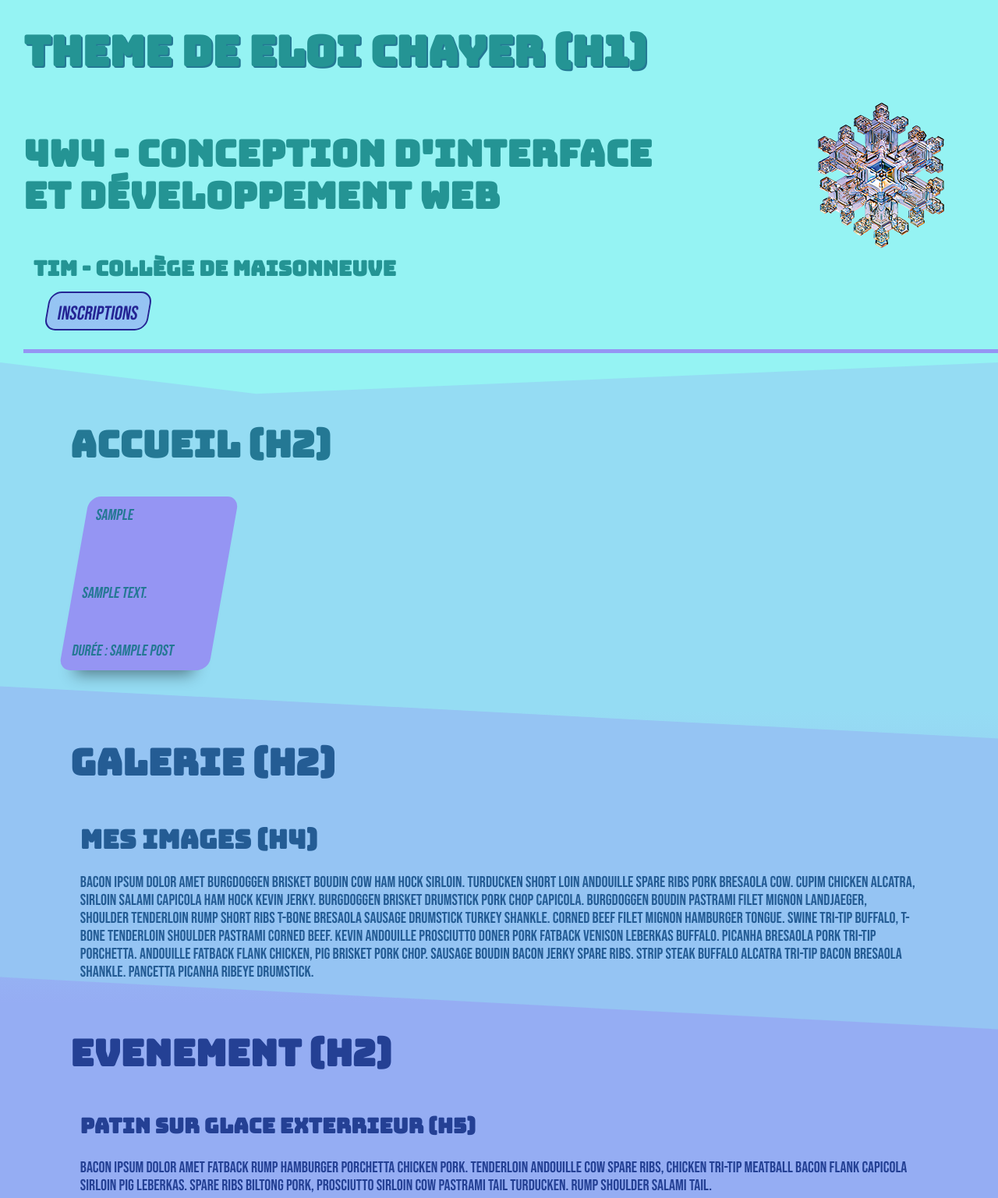
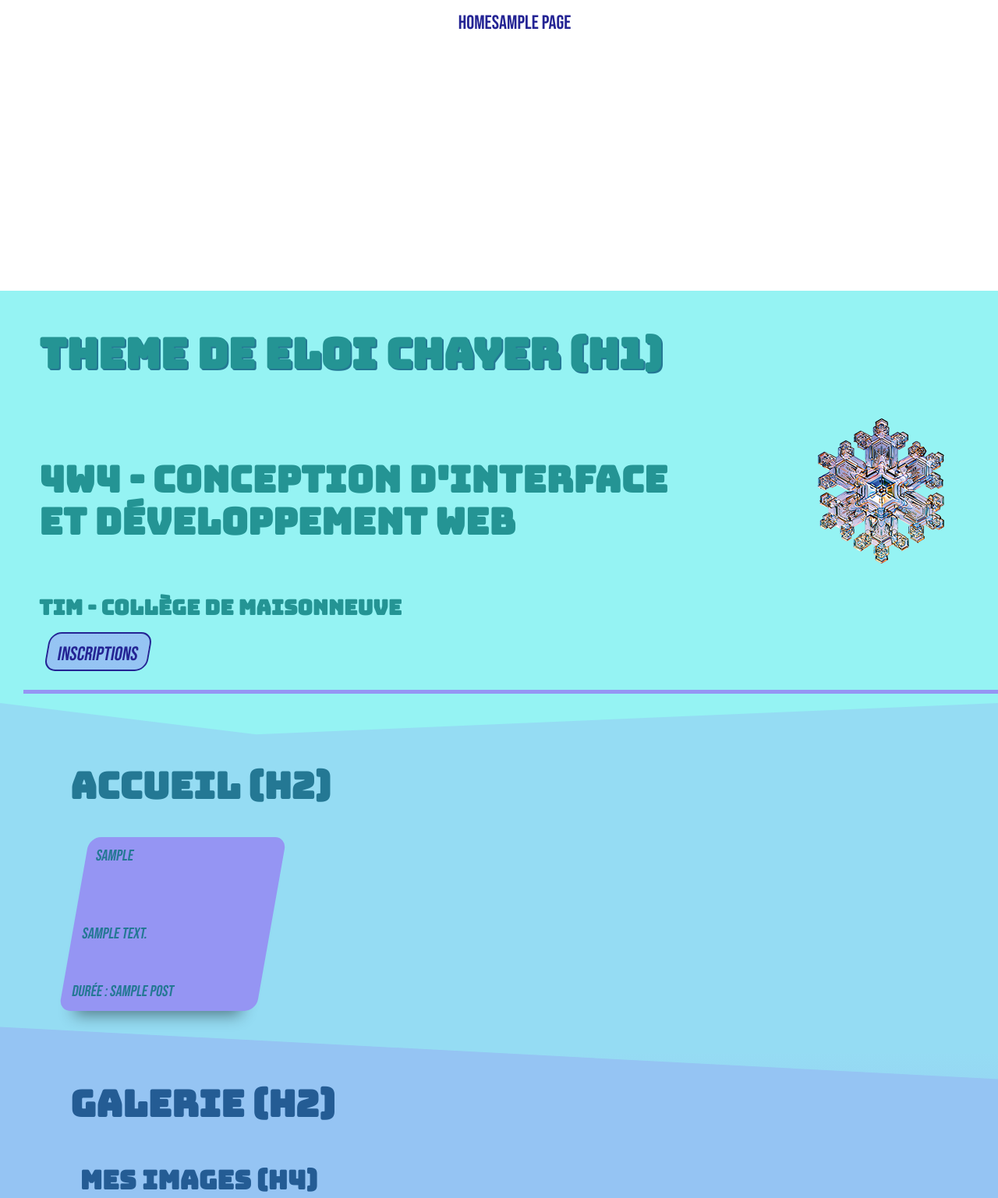
Before and after one commit to el0ooo/4w4-2024, a WordPress theme: template index.php in a window 1280 px wide. Shown: the top 1537 px of the page at 78% size. Run offline with PHP 8.4 and a stand-in for WordPress, Linux system fonts and the light colour scheme; the site name, menu and one post (Sample post) are stand-ins, and other content is empty.

Commit message:
s5c1 -debut labo4

```diff
--- /dev/null
+++ b/functions.php
@@ -0,0 +1,5 @@
+<?php
+add_theme_support('menus');
+
+
+?>
--- a/index.php
+++ b/index.php
@@ -10,11 +10,16 @@
     <link rel="stylesheet" href="style.css"> -->
 </head>
 <body>
+    <div id="menu" class="global">
+        <div class="entete__menu">
+            <?php wp_nav_menu();?>
+        </div>
+    </div>
     <div id="entete" class="global">
         <header class="entete__header">
-            <h1>Theme de Eloi Chayer (h1)</h1>
-            <h2>4W4 - Conception d'interface <span>et développement Web</span></h2>
-            <h5>TIM - Collège de Maisonneuve</h5>
+            <h1 class ="bgc-text">Theme de Eloi Chayer (h1)</h1>
+            <h2 class ="bgc-text">4W4 - Conception d'interface <span>et développement Web</span></h2>
+            <h5 class ="bgc-text">TIM - Collège de Maisonneuve</h5>
             <button class="entete__button">
                 <a href="https://www.larousse.fr/dictionnaires/francais/inscription/43287">Inscriptions</a>
             </button>
--- a/sass/composant/_carte.scss
+++ b/sass/composant/_carte.scss
@@ -11,6 +11,7 @@
     display: flex;
     flex-direction: column;
     justify-content: space-between;
+    flex: 0 1 calc(1010px/4);
     background-color: var(--couleur-arriere-footer);
     max-width: 20vw;
     min-width: 15vw;
--- /dev/null
+++ b/sass/composant/_menu.scss
@@ -0,0 +1,29 @@
+// <div id="menu" class="global">
+//     <div class="entete__menu">
+//     // générer par wp_nav_menu()
+//         <div class="menu-entete-container">
+//             <ul id="menu-entete" class="menu">
+//                 <li id="menu-item-33" class="menu-item menu-item-type-post_type menu-item-object-post menu-item-33"><a href="http://localhost/4w4-yec-2024/2020/10/07/582-6n3-stage-285h/">582-6N3</a></li>
+//                 <li id="menu-item-34" class="menu-item menu-item-type-post_type menu-item-object-post menu-item-34"><a href="http://localhost/4w4-yec-2024/2020/10/07/582-5mbtechnologies-emergentes-et-avancees-volet-creation-60h/">582-5MB</a></li>
+//                 <li id="menu-item-35" class="menu-item menu-item-type-post_type menu-item-object-post menu-item-35"><a href="http://localhost/4w4-yec-2024/2020/10/07/582-5w5-projet-web-en-equipe-105h/">582-5W5</a></li>
+//                 <li id="menu-item-36" class="menu-item menu-item-type-post_type menu-item-object-post menu-item-36"><a href="http://localhost/4w4-yec-2024/2020/10/07/350-5n1-communication-et-dynamique-dune-equipe-de-travail-45h/">350-5N1</a></li>
+//                 <li id="menu-item-37" class="menu-item menu-item-type-post_type menu-item-object-post menu-item-37"><a href="http://localhost/4w4-yec-2024/2020/10/07/393-5e1-methodes-de-recherche-et-preparation-au-marche-du-travail-45h/">393-5E1</a></li>
+//             </ul>
+//         </div>
+//     </div>
+// </div>
+
+
+.menu-entete-container{ //div
+    width: 100vw;
+}
+
+.menu{ //ul
+    list-style-type: none;
+    display: flex;
+    flex-direction: row;
+    justify-content: space-around;
+}
+
+.menu-item{ //li
+}
--- a/sass/style.scss
+++ b/sass/style.scss
@@ -23,9 +23,10 @@ Ce theme a ete developpe dans le cadre du cours 4w4.
 @import url('https://fonts.googleapis.com/css2?family=Bebas+Neue&display=swap');
 
 /* ----------------------------------------------------- */
-                    /*Variables CSS*/
+                    /*Utiles*/
 /* ----------------------------------------------------- */
 @import "variable";
+@import "utile/local";
 
 /* ----------------------------------------------------- */
                     /*Regles de base*/
@@ -46,6 +47,7 @@ Ce theme a ete developpe dans le cadre du cours 4w4.
 @import "composant/recherche";
 @import "composant/sociaux";
 @import "composant/carte";
+@import "composant/menu";
 
 /* ----------------------------------------------------- */
                     /*Effets*/
--- /dev/null
+++ b/sass/utile/_local.scss
@@ -0,0 +1,7 @@
+.bgc-text{
+    background-color: rgba(#fff , .01);
+    padding: 15px 20px;
+    @media screen and (min-width: 1000px){
+        background-color: transparent;
+    }
+}
--- a/style.css
+++ b/style.css
@@ -20,7 +20,7 @@ Ce theme a ete developpe dans le cadre du cours 4w4.
 @import url("https://fonts.googleapis.com/css2?family=Bungee&display=swap");
 @import url("https://fonts.googleapis.com/css2?family=Bebas+Neue&display=swap");
 /* ----------------------------------------------------- */
-/*Variables CSS*/
+/*Utiles*/
 /* ----------------------------------------------------- */
 :root {
   /*--couleur-arriere-entete : #ffea00;
@@ -55,6 +55,16 @@ Ce theme a ete developpe dans le cadre du cours 4w4.
   --largeur-minimum: 1100px;
   --padding: 1vw;
   --couleur-accent: white;
+}
+
+.bgc-text {
+  background-color: rgba(255, 255, 255, 0.01);
+  padding: 15px 20px;
+}
+@media screen and (min-width: 1000px) {
+  .bgc-text {
+    background-color: transparent;
+  }
 }
 
 /* ----------------------------------------------------- */
@@ -340,6 +350,7 @@ blockquote p::first-letter {
   display: flex;
   flex-direction: column;
   justify-content: space-between;
+  flex: 0 1 252.5px;
   background-color: var(--couleur-arriere-footer);
   max-width: 20vw;
   min-width: 15vw;
@@ -367,6 +378,17 @@ blockquote p::first-letter {
     margin-left: 0px;
   }
 }
+.menu-entete-container {
+  width: 100vw;
+}
+
+.menu {
+  list-style-type: none;
+  display: flex;
+  flex-direction: row;
+  justify-content: space-around;
+}
+
 /* ----------------------------------------------------- */
 /*Effets*/
 /* ----------------------------------------------------- */
```
Also changed, not shown: index.htm (+12 -6 lines), 1 other file.
